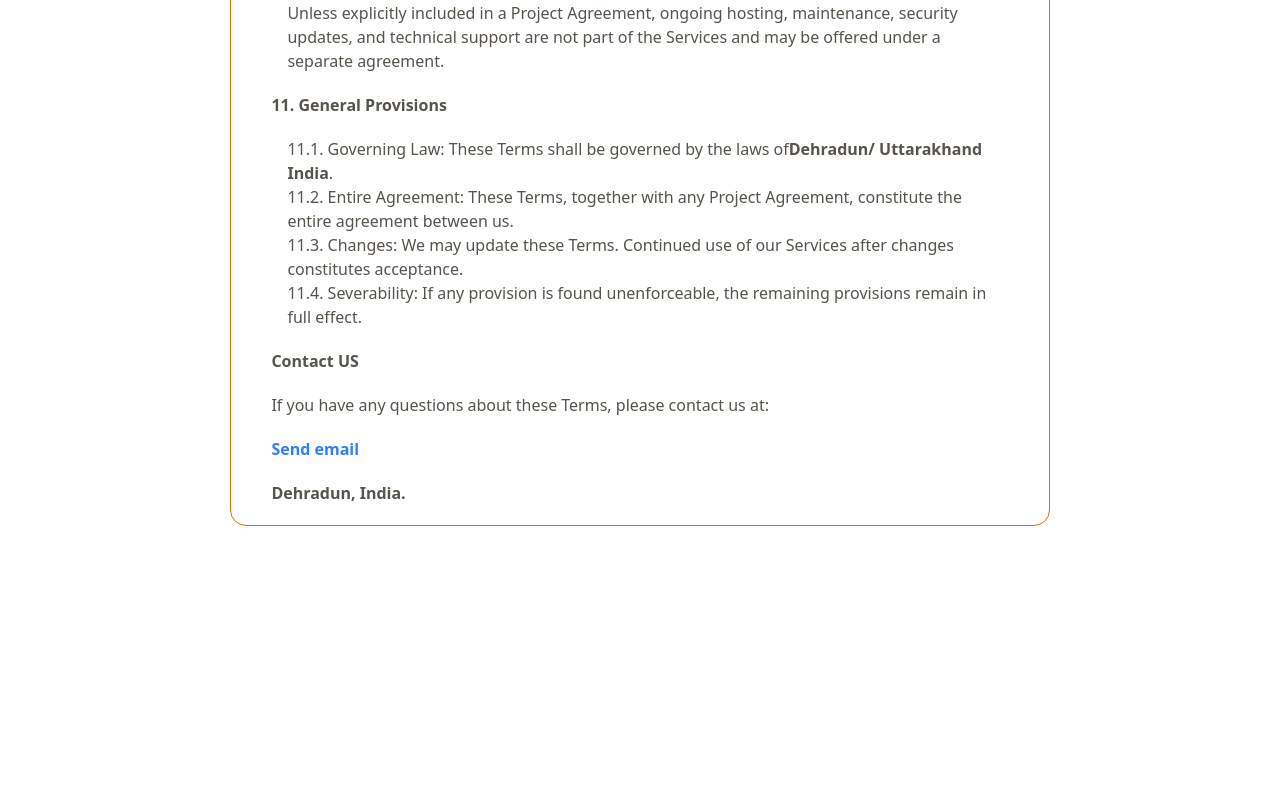
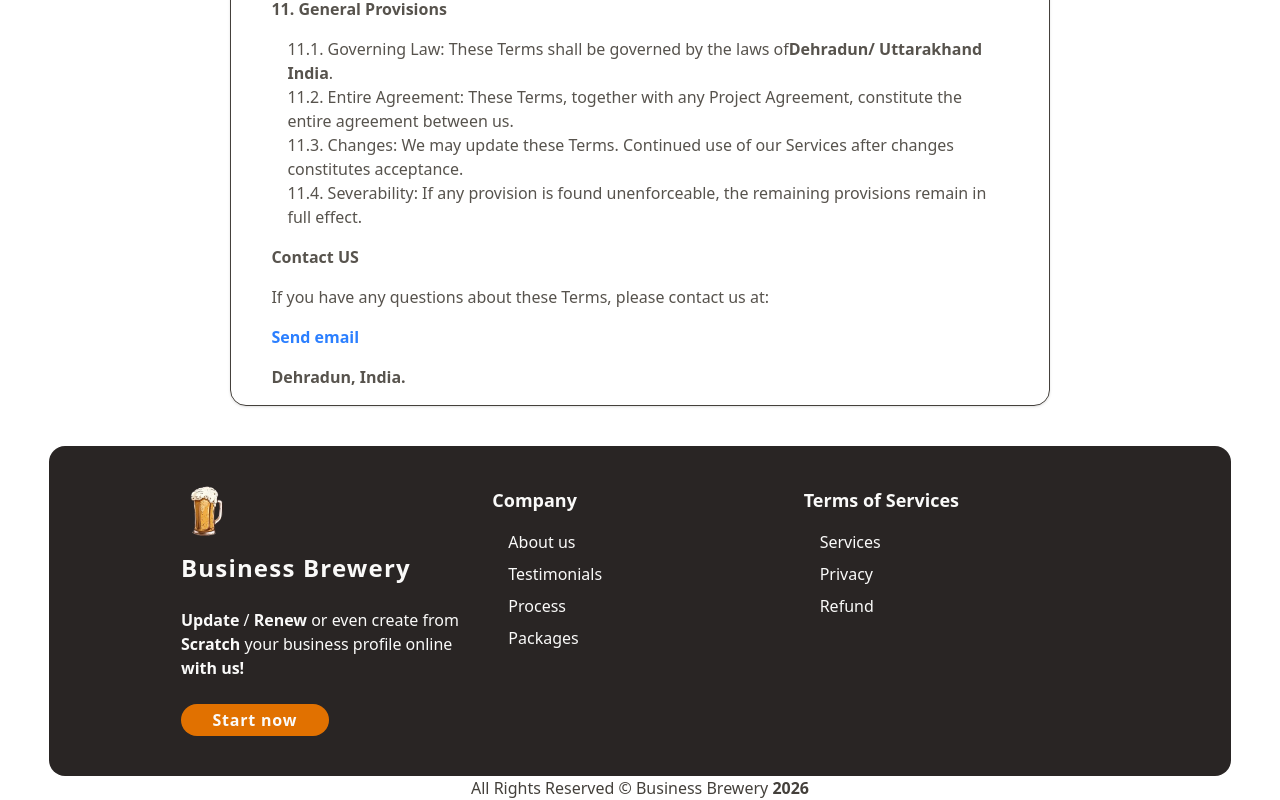
Before and after one commit to aievey/business-brewery-next, a Next.js app: page /legal in a window 1280 px wide. Shown: the part 2432-3232 px from the top of the page. Before the commit the page ends 2958 px from the top, so only its background shows below. Built offline with nearby package versions, Linux system fonts and the light colour scheme.

Commit message:
fine-tuned ToS, added footer and fine-tuned it.

```diff
--- a/src/app/layout.js
+++ b/src/app/layout.js
@@ -1,5 +1,6 @@
 import "./globals.css";
 import Navigation from "@/components/navigation";
+import Footer from "@/components/footer";
 
 export const metadata = {
   title: "Business brewery",
@@ -12,7 +13,8 @@ export default function RootLayout({ children }) {
     <html lang="en">
       <body>
         <Navigation />
-        {children}
+        <main>{children}</main>
+        <Footer />
       </body>
     </html>
   );
--- a/src/app/legal/page.jsx
+++ b/src/app/legal/page.jsx
@@ -2,10 +2,10 @@ import { LayoutList } from "lucide-react";
 
 const Legal = () => {
   return (
-    <div className="mr-auto ml-auto flex w-12/13 flex-col items-center space-y-10 md:w-8/10">
+    <div className="mr-auto ml-auto flex w-12/13 flex-col items-center space-y-4 md:w-8/10 md:space-y-10">
       <div className="h-60 w-full rounded-2xl bg-blue-200"></div>
-      <div className="w-full rounded-2xl border border-amber-600 md:w-8/10">
-        <div className="space-y-5 p-5 text-stone-600 md:px-10">
+      <div className="w-full rounded-2xl border border-stone-700 shadow md:w-8/10">
+        <div className="space-y-4 p-4 text-stone-600 md:px-10">
           <h1 className="text-xl font-bold tracking-wider">
             TERMS AND CONDITIONS.
           </h1>
--- a/src/components/cover.jsx
+++ b/src/components/cover.jsx
@@ -1,27 +1,27 @@
 import Image from "next/image";
 export default function Cover() {
   return (
-    <div className="relative w-full center max-w-480 h-[94vh] max-h-270 bg-black md:flex justify-center items-center">
+    <div className="center relative h-[94vh] max-h-270 w-full max-w-480 items-center justify-center bg-black md:flex">
       {/* leftcolumn */}
-      <div className="h-3/10 md:h-full md:w-4/10 flex  justify-center items-center md:justify-end">
+      <div className="flex h-3/10 items-center justify-center md:h-full md:w-4/10 md:justify-end">
         <div className="w-9/10">
-          <div className="flex justify-center items-center xl:w-full xl:justify-end">
-            <div className="text-left py-4 text-white md:text-right">
-              <h2 className="font-extrabold py-4 text-4xl/1 md:text-5xl ">
+          <div className="flex items-center justify-center xl:w-full xl:justify-end">
+            <div className="py-4 text-left text-white md:text-right">
+              <h2 className="py-4 text-4xl/1 font-extrabold md:text-5xl">
                 Business Brewery
               </h2>
-              <p className="font-extralight text-sm">
+              <p className="text-sm font-extralight">
                 -ready to take your business to the next levl?
               </p>
             </div>
           </div>
-          <h1 className="text-center md:text-right text-amber-400 font-extralight text-2xl italic">
+          <h1 className="text-center text-2xl font-extralight text-amber-400 italic md:text-right">
             We will help you expose your business to your potential clients.
           </h1>
         </div>
       </div>
       {/* right Column */}
-      <div className="relative h-7/10 md:h-full md:w-6/10 ">
+      <div className="relative h-7/10 md:h-full md:w-6/10">
         <div className="relative h-full overflow-hidden">
           <Image
             src="/business-brewery-cover-main.avif"
@@ -29,13 +29,13 @@ export default function Cover() {
             width={1200}
             priority
             alt="business-brewery-cover "
-            className="aspect-auto h-full object-cover z-0 md:mask-l-from-90%"
+            className="z-0 aspect-auto h-full object-cover md:mask-l-from-90%"
           />
         </div>
-        <div className="w-full absolute -bottom-15 xl:-bottom-8 left-1/2 transform -translate-x-1/2 flex justify-center items-center text-l shadow h-1/11 bg-white/90 py-10 xl:p-0 xl:w-1/2 rounded-2xl z-10  backdrop-blur-[5px]">
-          <p className="text-center font-light px-5">
+        <div className="text-l absolute -bottom-15 left-1/2 z-10 flex h-1/11 w-full -translate-x-1/2 transform items-center justify-center rounded-2xl bg-stone-800/80 py-10 text-stone-50 shadow backdrop-blur-[5px] xl:-bottom-8 xl:w-1/2 xl:p-0">
+          <p className="px-5 text-center font-light tracking-wider">
             We take care of your exposure so{" "}
-            <span className="text-amber-600 font-bold">
+            <span className="font-bold text-amber-600">
               you can focus on your business 100%.
             </span>
           </p>
--- /dev/null
+++ b/src/components/footer.jsx
@@ -0,0 +1,76 @@
+import Link from "next/link";
+import Image from "next/image";
+const Footer = () => {
+  const currentDate = new Date().getFullYear();
+  return (
+    <>
+      <footer className="mt-4 mr-auto ml-auto min-h-50 w-12/13 rounded-2xl bg-stone-800 p-4 md:mt-10 md:p-6">
+        <div className="flex items-center justify-center">
+          <div className="flex flex-wrap justify-center gap-4 p-4 text-stone-50 md:h-full md:min-w-6/9 md:flex-nowrap">
+            {/* Footer hero */}
+            <div className="flex w-full flex-col gap-4 md:w-1/3">
+              <div className="space-y-4">
+                <Image
+                  src="/business-brewery-logo.png"
+                  height={50}
+                  width={50}
+                  alt="business-brewery-logo"
+                />
+                <h2 className="text-2xl font-extrabold tracking-wider">
+                  Business Brewery
+                </h2>
+              </div>
+
+              <p className="py-2">
+                <b>Update</b> / <b>Renew</b> or even create from <b>Scratch</b>{" "}
+                your business profile online <b>with us!</b>
+              </p>
+              <button className="w-1/2 rounded-2xl bg-amber-600 p-1 px-3 font-bold tracking-wider">
+                Start now
+              </button>
+            </div>
+            {/* Middle */}
+            <div className="flex w-full flex-col gap-4 md:w-1/3">
+              <h2 className="text-lg font-bold">Company</h2>
+              <ul className="ml-4 space-y-2">
+                <li>
+                  <Link href="/about">About us</Link>
+                </li>
+                <li>
+                  <Link href="/about/#testimonials">Testimonials </Link>
+                </li>
+                <li>
+                  <Link href="/how-it-works">Process</Link>
+                </li>
+                <li>
+                  <Link href="/package">Packages</Link>
+                </li>
+              </ul>
+            </div>
+            {/* end */}
+            <div className="flex w-full flex-col gap-4 md:w-1/3">
+              <h2 className="text-lg font-bold">Terms of Services</h2>
+              <ul className="ml-4 space-y-2">
+                <li>
+                  <Link href="/legal">Services</Link>
+                </li>
+                <li>
+                  <Link href="/legal/#privacy">Privacy</Link>
+                </li>
+                <li>
+                  <Link href="/legal/#refund">Refund</Link>
+                </li>
+              </ul>
+            </div>
+          </div>
+        </div>
+      </footer>
+      <p className="relative bottom-0 z-10 text-center text-stone-700">
+        All Rights Reserved © Business Brewery{" "}
+        <span className="font-bold">{currentDate} </span>
+      </p>
+    </>
+  );
+};
+
+export default Footer;
```
